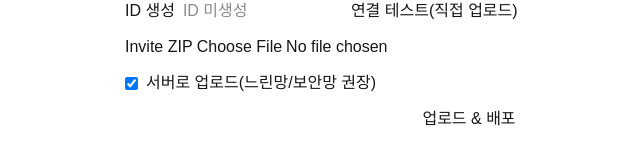
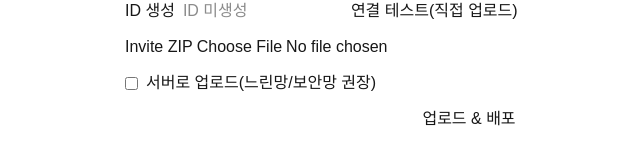
Before and after one commit to aaronmin8460/dol-invite-host, a Next.js app: page /admin in a window 1280 px wide. Shown: the part 117-284 px from the top of the page, without its empty margins (171-811 px from the left). Built offline with nearby package versions, Linux system fonts and the light colour scheme.

Commit message:
edit: change to false

```diff
--- a/src/app/admin/page.tsx
+++ b/src/app/admin/page.tsx
@@ -10,7 +10,7 @@ export default function AdminPage() {
   const [id, setId] = useState<string>('');
   const [status, setStatus] = useState<string>('');
   const [progress, setProgress] = useState<number>(0);
-  const [useServer, setUseServer] = useState<boolean>(true); // 느린망/보안망 권장 (기본 ON)
+  const [useServer, setUseServer] = useState<boolean>(false); // 느린망/보안망 권장 (기본 ON)
   const lastProgressAtRef = useRef<number>(0);
 
   const SERVER_LIMIT = 4_500_000; // ≈4.5MB: 이보다 크면 ZIP 통째 업로드 대신 파일별 업로드
```
